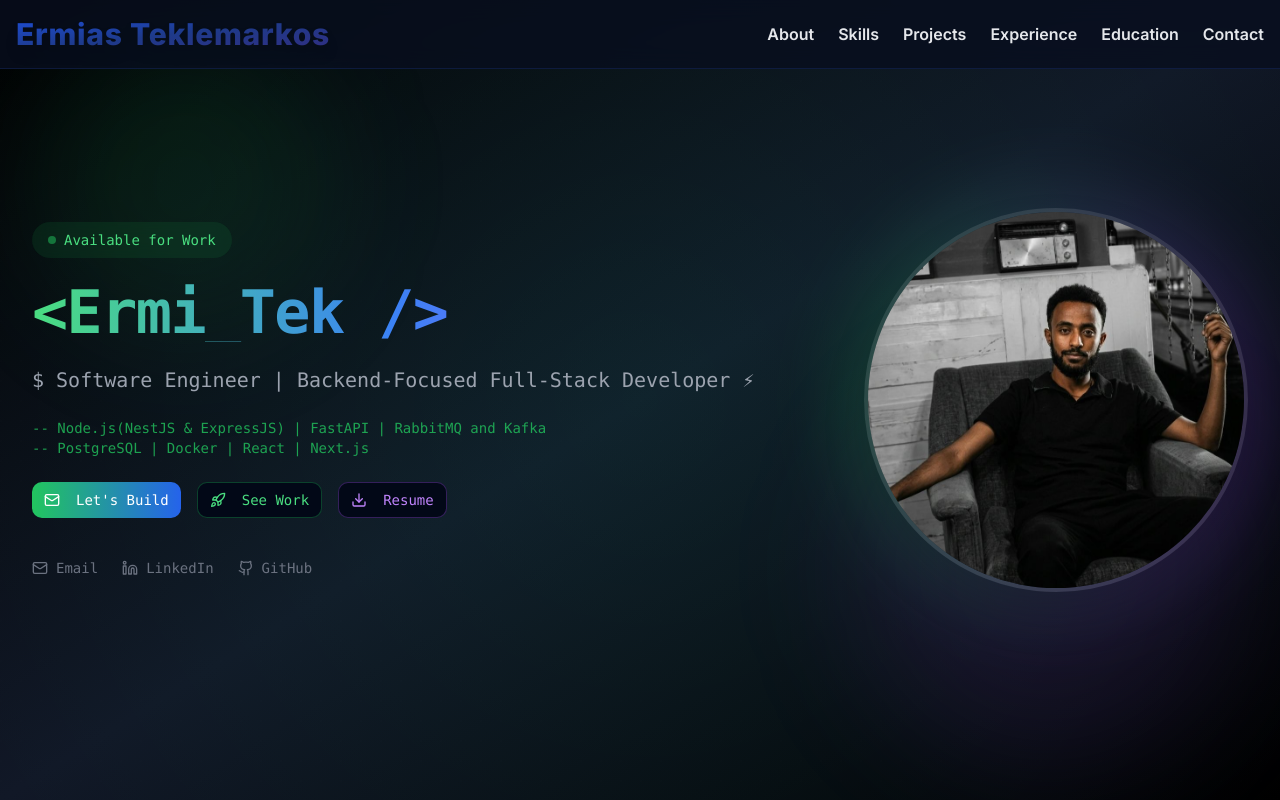
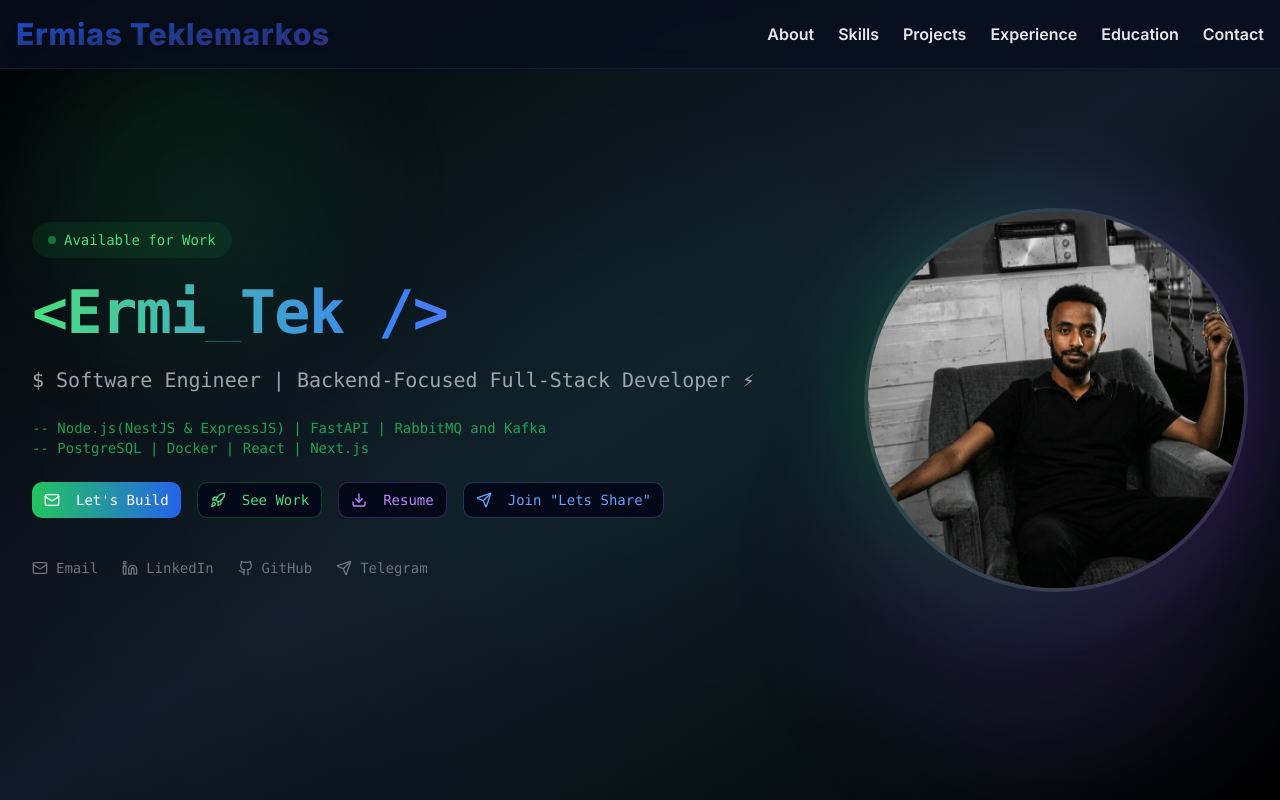
Before and after one commit to Ermi-Tekk21/ermias-portfolio, a Next.js app: page / in a window 1280 px wide. Shown: the top 800 px of the page. Built offline with nearby package versions, Linux system fonts and the light colour scheme; no server answers.

Commit message:
feat: Create the main portfolio page, including sections for skills, projects, and professional experience.

```diff
--- a/app/page.tsx
+++ b/app/page.tsx
@@ -18,6 +18,7 @@ import {
   Rocket,
   Download,
   Lock,
+  Send,
 } from "lucide-react"
 import Image from "next/image"
 import Link from "next/link"
@@ -284,6 +285,21 @@ export default function Portfolio() {
                     Resume
                   </Link>
                 </Button>
+
+                <Button
+                  variant="outline"
+                  size="sm"
+                  asChild
+                  className="border border-blue-400/30 text-blue-400 hover:bg-blue-400/10 text-xs sm:text-sm font-mono"
+                >
+                  <Link
+                    href="https://t.me/Tek_jeremy_x03"
+                    target="_blank"
+                  >
+                    <Send className="w-3 sm:w-4 h-3 sm:h-4 mr-1 sm:mr-2" />
+                    Join "Lets Share"
+                  </Link>
+                </Button>
               </div>
 
               {/* Social */}
@@ -311,6 +327,15 @@ export default function Portfolio() {
                 >
                   <Github className="w-3 sm:w-4 h-3 sm:h-4" />
                   GitHub
+                </Link>
+
+                <Link
+                  href="https://t.me/Tek_jeremy_x03"
+                  target="_blank"
+                  className="flex items-center gap-2 text-xs sm:text-sm text-gray-500 hover:text-blue-400 transition-colors font-mono"
+                >
+                  <Send className="w-3 sm:w-4 h-3 sm:h-4" />
+                  Telegram
                 </Link>
               </div>
             </div>
```
